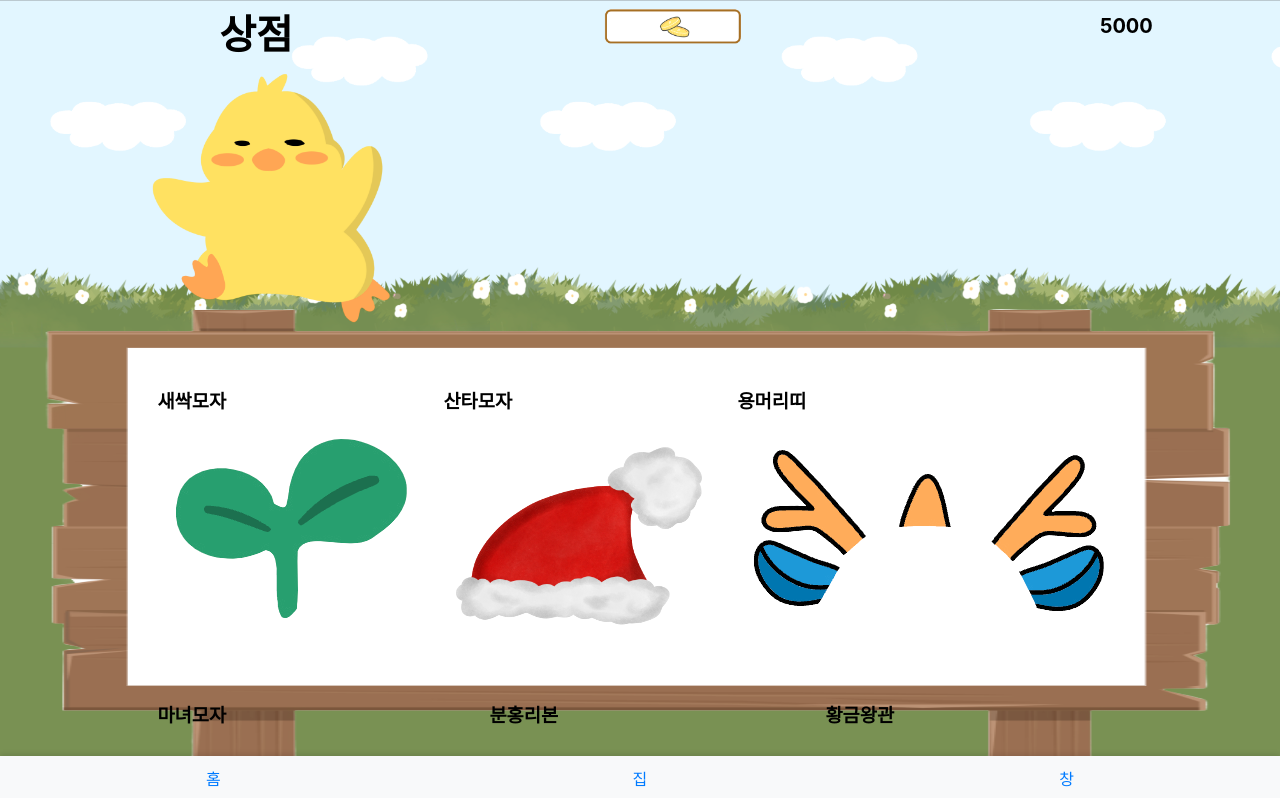
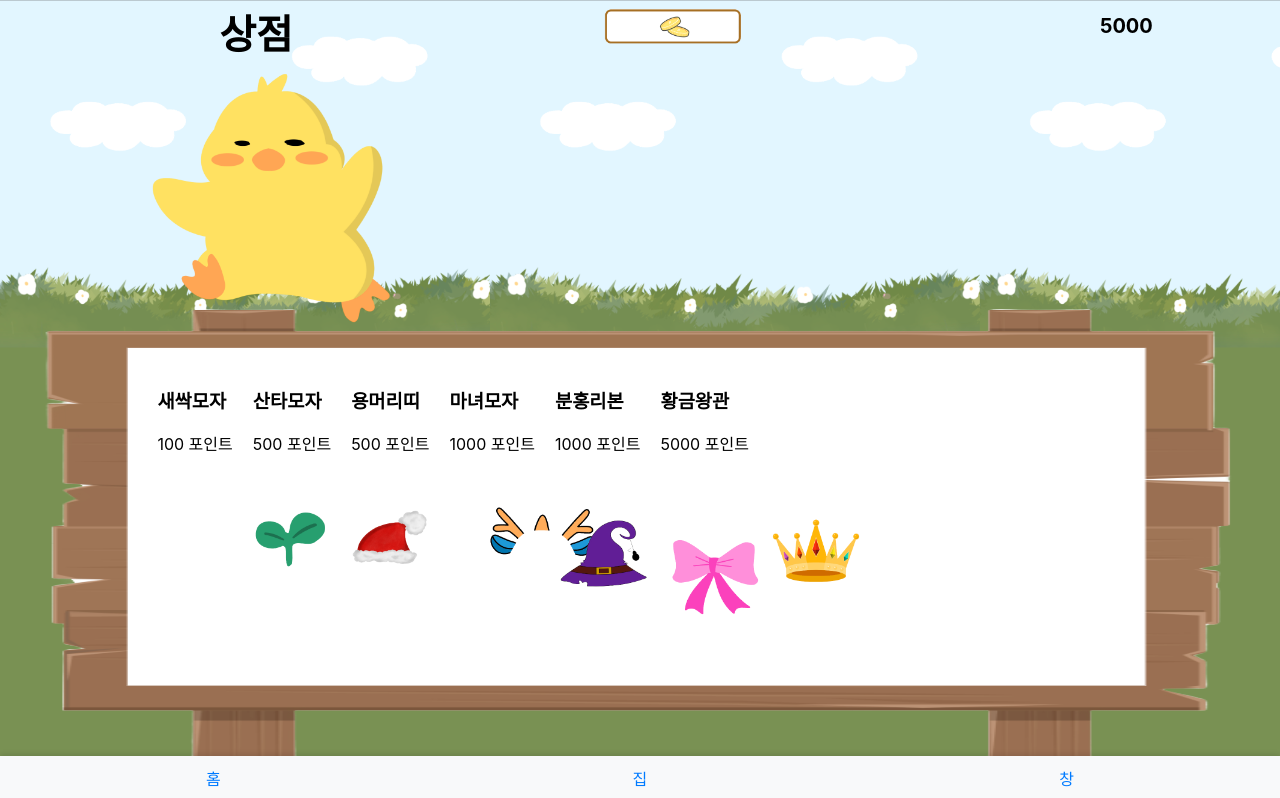
Before and after one commit to luminous037/OSS_project, a React (Create React App) app in the folder client/: page /Shop in a window 1280 px wide. Shown: the top 798 px of the page. Built offline with nearby package versions, Linux system fonts and the light colour scheme.

Commit message:
[feat] 구매하기 전에는 가격을 표시, 구매 후에는 구매 완료 표시를 출력하도록 수정

```diff
--- a/client/src/components/shopPage/Shop.js
+++ b/client/src/components/shopPage/Shop.js
@@ -90,12 +90,8 @@ function Shop() {
 
       <div className="items">
   {items.map((item) => (
-    <div key={item.id}>
+    <div key={item.id} className="item">
       <h3>{item.name}</h3>
-      {/* 구매 상태를 확인하여 '구매 완료' 또는 각각의 아이템 이미지를 보여줍니다. */}
-      {purchaseStatus[item.id] ? (
-        <p>구매 완료</p>
-      ) : (
       <img src={
         item.id === 1 ? plant :
         item.id === 2 ? santa :
@@ -104,11 +100,17 @@ function Shop() {
         item.id === 5 ? ribbon :
         item.id === 6 ? crown :
         null
-        } className="item-image" alt="구매하기" onClick={() => handlePurchase(item)} />
+      } className="item-image" alt={item.name} onClick={() => handlePurchase(item)} />
+      {/* 구매 상태를 확인하여 '구매 완료' 텍스트 또는 아이템 가격을 보여줍니다. */}
+      {purchaseStatus[item.id] ? (
+        <p className="purchased">구매 완료</p>
+      ) : (
+        <p className="price">{item.price} 포인트</p>
       )}
     </div>
   ))}
 </div>
+
 
 
       {modalIsOpen && (
--- a/client/src/components/shopPage/shop.css
+++ b/client/src/components/shopPage/shop.css
@@ -91,6 +91,11 @@ body {height:100%; overflow:hidden;}
     height: 58%;
 }
 
+.item-image{
+    position: absolute;
+    transform: scale(0.3);
+}
+
 .explode-animation {
     position: absolute;
     top: 40%;
```
Lines whose indentation alone changed are shown as unchanged.
